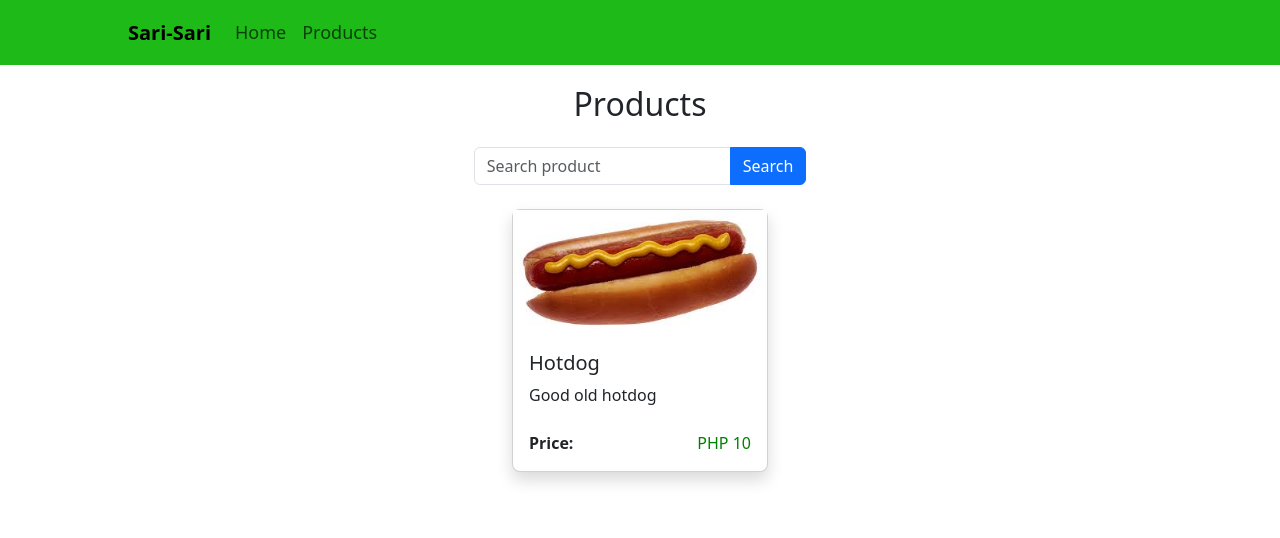
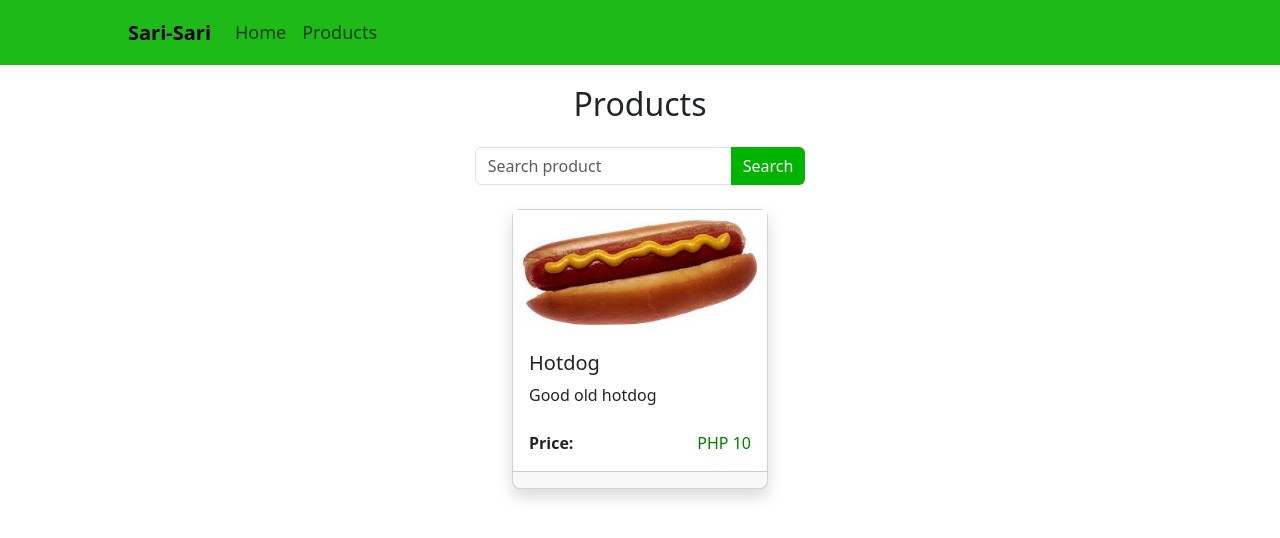
Before and after one commit to Scrappyz/Sari-Sari, a React (Vite) app in the folder frontend/: page /products in a window 1280 px wide. Shown: the top 538 px of the page. Built offline with nearby package versions, Linux system fonts and the light colour scheme.

Commit message:
Added global css for overrides

```diff
--- /dev/null
+++ b/frontend/src/global.css
@@ -0,0 +1,8 @@
+.btn-primary {
+    background-color: rgb(1, 180, 1);
+    border-width: 0;
+}
+
+.btn:hover {
+    background-color: rgb(108, 208, 0);
+}
--- a/frontend/src/user/components/ProductCard/ProductCard.jsx
+++ b/frontend/src/user/components/ProductCard/ProductCard.jsx
@@ -1,5 +1,6 @@
 import 'bootstrap/dist/css/bootstrap.min.css';
 import PropTypes from 'prop-types';
+import '/src/global.css';
 import './ProductCard.css';
 
 function ProductCard() {
@@ -18,6 +19,9 @@ function ProductCard() {
 					<p className='card-text' style={{color: "green"}}>PHP 10</p>
 				</div>
 			</div>
+			<div className='card-footer'>
+
+			</div>
 		</div>
 	)
 }
```
